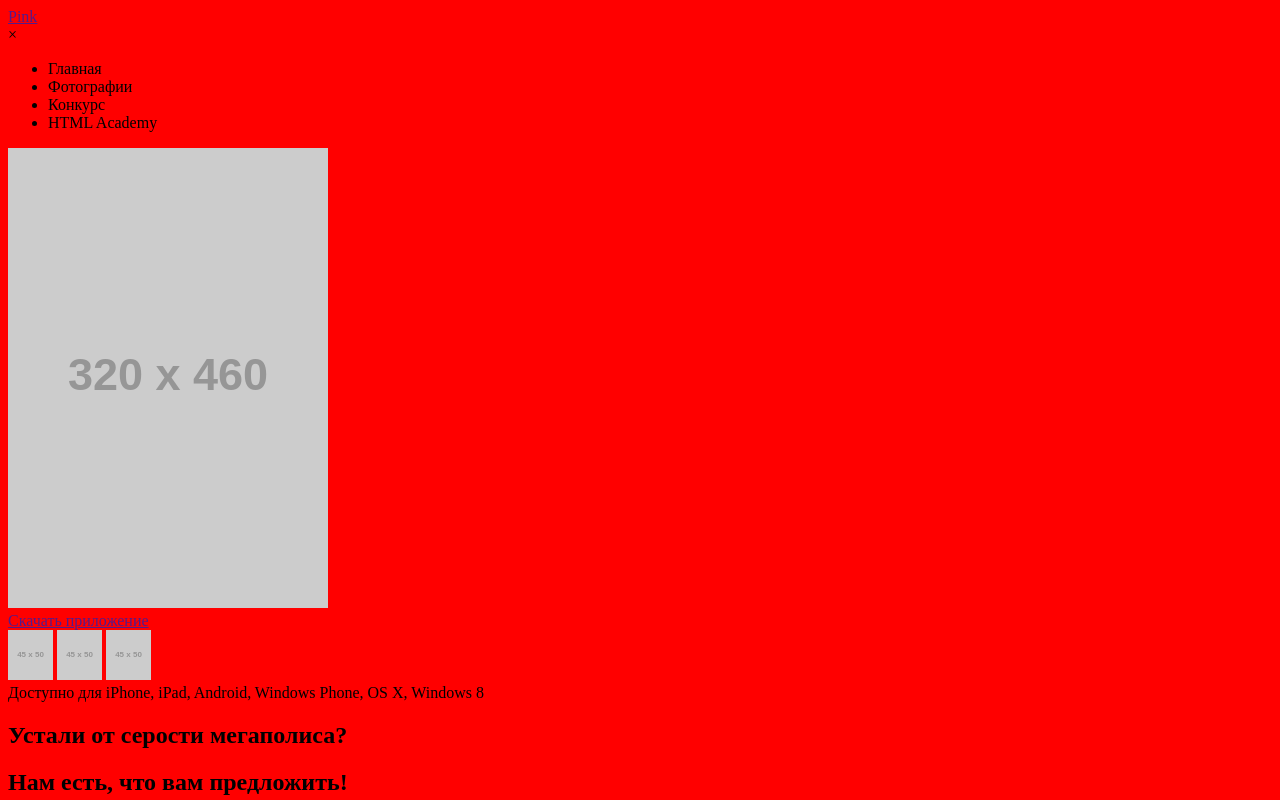
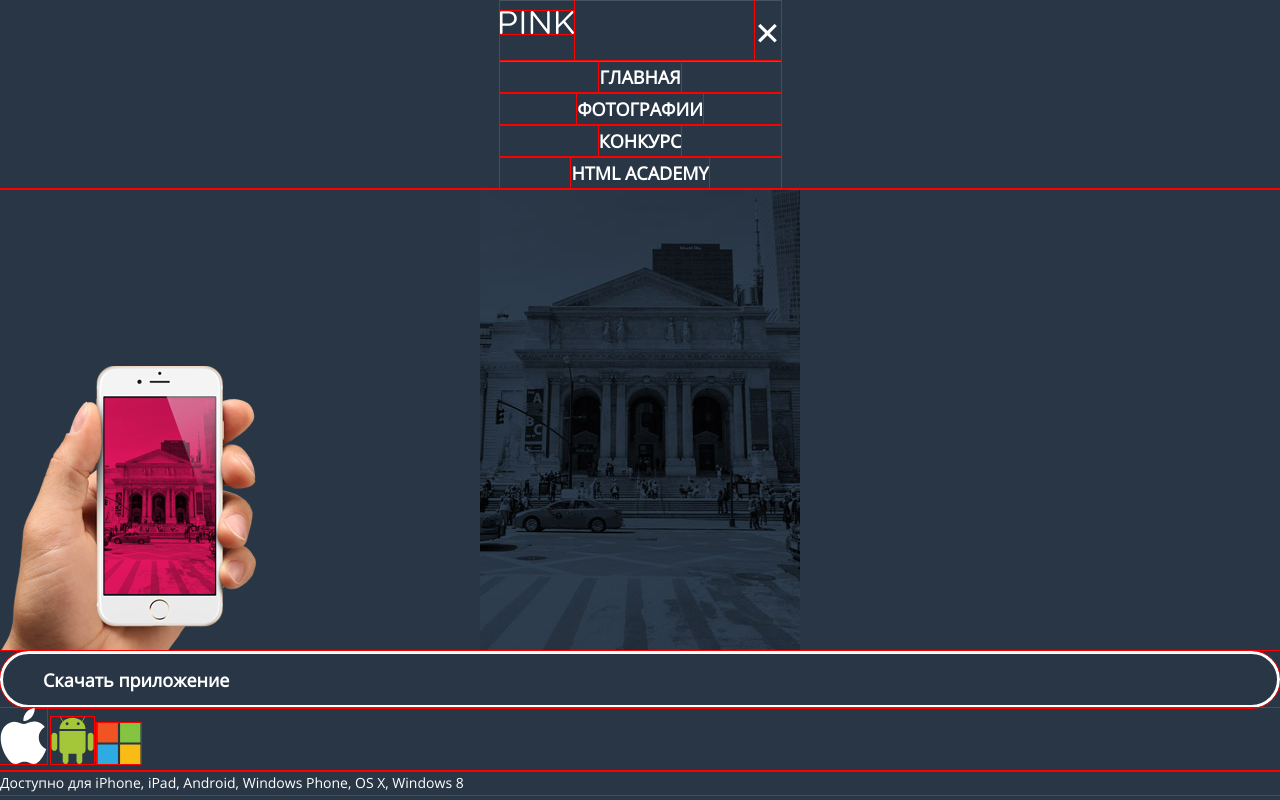
Before and after one commit to SergeiGray/585503-pink-16, a website: page source/index.html in a window 1280 px wide. Shown: the top 800 px of the page. Drawn offline with nearby package versions, Linux system fonts and the light colour scheme; files that its build step writes are made by us from their sources; placeholder pictures from the web are drawn by us.

Commit message:
Внесены стили для index.html

```diff
--- a/source/index.html
+++ b/source/index.html
@@ -7,32 +7,40 @@
   </head>
   <body>
     <header class="menu">
-      <div class="wrapper">
+      <div class="menu__wrapper">
         <div class="menu__head">
-          <a href="" class="menu__logo">Pink</a>
+          <a href="" class="menu__logo">
+            <img src="img/logo-pink-white-mobile.svg" alt="Pink" ></a>
           <div class="menu__menu-toggle">&times</div>
         </div>
         <nav class="menu__container">
           <ul class="menu__list">
-            <li class="menu__item">Главная</li>
-            <li class="menu__item">Фотографии</li>
-            <li class="menu__item">Конкурс</li>
-            <li class="menu__item">HTML Academy</li>
+            <li class="menu__item">
+              <a href="index.html" class="menu__link">Главная</a>
+            </li>
+            <li class="menu__item">
+              <a href="photo.html" class="menu__link">Фотографии</a>
+            </li>
+            <li class="menu__item">
+              <a href="form.html" class="menu__link">Конкурс</a>
+            </li>
+            <li class="menu__item">
+              <a href="https://htmlacademy.ru/" class="menu__link">HTML Academy</a>
+            </li>
           </ul>
         </nav>
       </div>
     </header>
     <main>
       <div class="wrapper">
-        <div class="description">
-          <img src="http://placehold.it/320x460"> <!-- Временная заглушка/Картинка будет фоном -->
+        <div class="description description--index-page">
           <div class="download">
             <a href="" class="button download__button">Скачать приложение</a>
             <div class="platform download__platform">
               <div class="platform__icons">
-                <img src="http://placehold.it/45x50" alt="" class="platform__icon">
-                <img src="http://placehold.it/45x50" alt="" class="platform__icon">
-                <img src="http://placehold.it/45x50" alt="" class="platform__icon">
+                <img src="img/logo-apple.svg" alt="IPhone IPad" width="47" height="56" class="platform__icon">
+                <img src="img/logo-android.svg" alt="Android" width="43" height="47" class="platform__icon">
+                <img src="img/logo-microsoft.svg" alt="Windiws 8" width="44" height="41" class="platform__icon">
               </div>
               <div class="platform__text">Доступно для iPhone, iPad, Android, Windows Phone, OS X, Windows 8
               </div>
@@ -59,7 +67,6 @@
             </li>
           </ul>
           <div class="why-pink__image">
-            <img src="http://placehold.it/160x280">  <!-- Временная заглушка/Картинка будет фоном -->
           </div>
         </div>
       </div>
--- a/source/sass/button.scss
+++ b/source/sass/button.scss
@@ -0,0 +1,13 @@
+.button {
+  color: #ffffff;
+  font-size: 18px;
+  font-weight: 700;
+  line-height: 18px;
+  text-decoration: none;
+  border: 3px solid #ffffff;
+  border-radius: 35px;
+  padding-left: 40px;
+  padding-right: 40px;
+  padding-top: 17px;
+  padding-bottom: 16px;
+}
--- a/source/sass/description.scss
+++ b/source/sass/description.scss
@@ -0,0 +1,21 @@
+@mixin background-image() {
+  min-width: 320px;
+  min-height: 462px;
+  background-color: #283645;
+}
+.description-- {
+  &index-page{
+    background: url(../img/iphone-hand-mobile@1x.png) no-repeat left 176px,
+    url(../img/bg-back-mobile@1x.jpg) no-repeat center top;
+    @include background-image();
+    padding-top: 462px;
+  }
+  &form-page {
+    background: url(../img/bg-back-mobile@1x.jpg) no-repeat top center;
+    @include background-image();
+  }
+  &photo-page {
+    background: url(../img/bg-back-mobile@1x.jpg) no-repeat top center;
+    @include background-image();
+  }
+}
--- a/source/sass/download.scss
+++ b/source/sass/download.scss
@@ -0,0 +1,4 @@
+.download {
+  display: flex;
+  flex-direction: column;
+}
--- a/source/sass/menu.scss
+++ b/source/sass/menu.scss
@@ -1 +1,56 @@
-body { background: red; }
+@mixin list-reset() {
+  list-style: none;
+  padding: 0;
+  margin: 0;
+}
+@mixin link-in-menu {
+  color: #ffffff;
+  text-decoration: none;
+  &:hover {
+    color: #d22856;
+  }
+  &:active {
+    opacity: 0.3;
+  }
+}
+.menu {
+  display: flex;
+  justify-content: center;
+  background-color: #283645;
+  text-transform: uppercase;
+}
+.menu__wrapper {
+  display: flex;
+  flex-direction: column;
+  width: 281px;
+}
+.menu__head {
+    display: flex;
+    justify-content: space-between;
+    box-shadow: 0 1px 0 #000000, inset 0 1px 0 rgba(255, 255, 255, 0.15);
+}
+.menu__logo {
+  font-size: 32px;
+  @include link-in-menu();
+}
+.menu__menu-toggle {
+  font-size: 45px;
+  font-weight: bold;
+  color: #ffffff;
+}
+.menu__item {
+  display: flex;
+  justify-content: center;
+  align-items: center;
+
+  font-size: 18px;
+  font-weight: bold;
+  line-height: 32px;
+  box-shadow: 0 1px 0 #000000, inset 0 1px 0 rgba(255, 255, 255, 0.15);
+}
+.menu__list {
+  @include list-reset();
+}
+.menu__link {
+    @include link-in-menu();
+}
--- a/source/sass/platform.scss
+++ b/source/sass/platform.scss
@@ -0,0 +1,6 @@
+.platform {
+  color: #ffffff;
+  font-size: 14px;
+  font-weight: 300;
+  line-height: 24px;
+}
--- a/source/sass/style.scss
+++ b/source/sass/style.scss
@@ -1 +1,38 @@
+* {
+  outline: 1px solid red;
+}
+@font-face {
+  font-family: "Open Sans";
+  src: url(../fonts/opensans.woff2) format("woff2"),
+  url(../fonts/opensans.woff) format("woff");
+  font-style: normal;
+  font-weight: normal;
+}
+@font-face {
+  font-family: "Open Sans Bold";
+  src: url(../fonts/opensansbold.woff2) format("woff2"),
+  url(../fonts/opensansbold.woff) format("woff");
+  font-style: normal;
+  font-weight: bold;
+}
+@font-face {
+  font-family: "Open Sans Light";
+  src: url(../fonts/opensanslight.woff2) format("woff2"),
+  url(../fonts/opensanslight.woff) format("woff");
+  font-style: normal;
+  font-weight: lighter;
+}
+@import "button.scss";
+@import "description.scss";
+@import "developed.scss";
+@import "download.scss";
+@import "footer.scss";
 @import "menu.scss";
+@import "platform.scss";
+@import "social.scss";
+@import "why-pink.scss";
+body {
+  font-family: "Open Sans";
+  padding: 0;
+  margin: 0;
+}
--- a/source/sass/why-pink.scss
+++ b/source/sass/why-pink.scss
@@ -0,0 +1,35 @@
+.why-pink{
+  background-color: #f2f2f2;
+  &__questions-list {
+      background-color: #ffffff;
+    }
+  &__question {
+    text-align: center;
+    color: #283645;
+    font-size: 24px;
+    font-weight: 300;
+  }
+  &__benefits-list {
+    list-style: none;
+    padding: 0;
+  }
+  &__benefit-header {
+    font-size: 18px;
+    font-weight: 700;
+    line-height: 24px;
+    text-align: center;
+    margin: 0;
+  }
+  &__benefit-paragraph {
+    font-size: 14px;
+    line-height: 24px;
+    font-weight: 400;
+    text-align: center;
+  }
+  &__benefits-list {
+  }
+  &__image {
+    height: 320px;
+    background: url(../img/iphone-screen-mobile@1x.png) no-repeat  center 45px;
+  }
+}
```
Also changed, not shown: source/form.html (+14 -7 lines), source/photo.html (+14 -7 lines).
